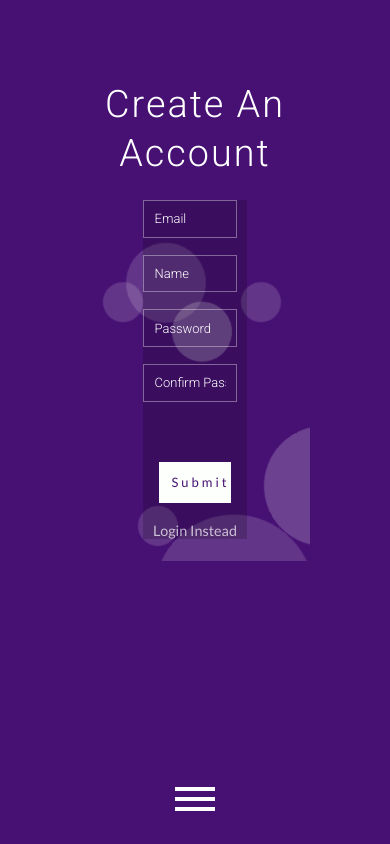
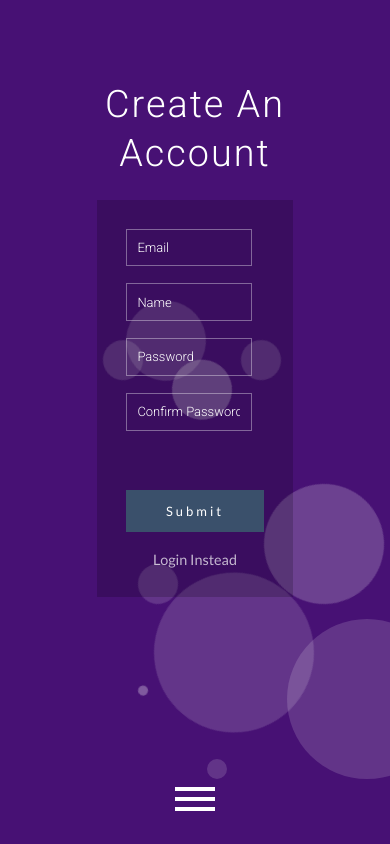
Before and after one commit to YahiaBakour/spoiled4you.io, a Flask app: page /signup in a window 390 px wide; the page is wider, and only the part inside the window is pictured. Run offline with Flask 2, Linux system fonts and the light colour scheme; some libraries are stand-ins or nearby versions; some web fonts are replaced.

Commit message:
responsive updates

```diff
--- a/static/css/bubbles.css
+++ b/static/css/bubbles.css
@@ -130,7 +130,7 @@ h1 {
 }
 
 .main-agileinfo {
-  width: 45%;
+  width: 100%;
   margin: 3em auto;
   background: rgba(0, 0, 0, 0.18);
   background-size: cover;
@@ -202,17 +202,16 @@ input.email, input.text.w3lpass {
 
 input[type="submit"] {
   font-size: .9em;
-  color: #471174;
-  background: #FDFFFC;
+  color: #fff;
+  background: #3A506B;
   outline: none;
-  border: 1px solid #FDFFFC;
+  border: 1px solid #3A506B;
   cursor: pointer;
   padding: 0.9em;
   -webkit-appearance: none;
   width: 100%;
   margin: 2em 0;
   letter-spacing: 4px;
-  width:70%;
 }
 
 input[type="submit"]:hover {
@@ -221,9 +220,7 @@ input[type="submit"]:hover {
   -o-transition: .5s all;
   -ms-transition: .5s all;
   transition: .5s all;
-  background: #471174;
-  color: #FDFFFC;
-
+  background: #A5AFBB;
 }
 
 .agileits-top p {
@@ -243,7 +240,7 @@ input[type="submit"]:hover {
 }
 
 .agileits-top p a:hover {
-  color: #FDFFFC;
+  color: #3A506B;
 }
 
 /*-- //main --*/
@@ -546,7 +543,7 @@ input.checkbox:checked:after {
   }
 
   .main-agileinfo {
-    width: 45%;
+    width: 100%;
   }
 }
 
@@ -580,7 +577,7 @@ input.checkbox:checked:after {
 
 @media(max-width:900px) {
   .main-agileinfo {
-    width: 45%;
+    width: 100%;
   }
 
   input[type="text"], input[type="email"], input[type="password"] {
@@ -627,7 +624,7 @@ input.checkbox:checked:after {
 
 @media(max-width:568px) {
   .main-agileinfo {
-    width: 45%;
+    width: 100%;
   }
 
   .colorlibcopy-agile p {
@@ -661,7 +658,7 @@ input.checkbox:checked:after {
   }
 
   .main-agileinfo {
-    width: 45%;
+    width: 85%;
     margin: 1.5em auto;
   }
 
@@ -694,7 +691,7 @@ input.checkbox:checked:after {
 
 @media(max-width:384px) {
   .main-agileinfo {
-    width: 45%;
+    width: 88%;
   }
 
   .colorlibcopy-agile p {
@@ -732,7 +729,7 @@ input.checkbox:checked:after {
   }
 
   .main-agileinfo {
-    width: 40%;
+    width: 92%;
     margin: 1em auto;
   }
 
--- a/templates/spoilers/build_a_spoiler.html
+++ b/templates/spoilers/build_a_spoiler.html
@@ -35,7 +35,7 @@
 
             {{ error }}</div>
         {% endif %}
-        <div class="main-agileinfo">
+        <div class="main-agileinfo" style="padding:2em;">
             <div class="agileits-top">
                 <form id="movieform" action="/scheduler-spoiler" method="post" style="text-align:center">
                     <p>Movie Name</p>
--- a/templates/spoilers/pick_a_movie.html
+++ b/templates/spoilers/pick_a_movie.html
@@ -53,7 +53,7 @@ $(document).ready(function(){
 
             {{ error }}</div>
         {% endif %}
-        <div class="main-agileinfo">
+        <div class="main-agileinfo" style="padding:2em;">
             <div class="agileits-top">
                 <form id="movieform" action="/build-spoiler" method="post" style="text-align:center">
                     {{ form.movie_name(class_="input", placeholder="Movie Name", id="movie_name")}}
--- a/templates/user_management/signup.html
+++ b/templates/user_management/signup.html
@@ -47,7 +47,7 @@
 
             {{ error }}</div>
         {% endif %}
-        <div class="main-agileinfo">
+        <div class="main-agileinfo" style="padding:2em;">
             <div class="agileits-top">
                 <form id="registerForm" action="/signup" method="post" style="text-align:center">
                     {{ form.email(class_="input", placeholder="Email", id="email")}}
@@ -66,6 +66,8 @@
                 </form>
             </div>
         </div>
+
+    </div>
     <ul class="colorlib-bubbles">
         <li></li>
         <li></li>
@@ -78,5 +80,15 @@
         <li></li>
         <li></li>
     </ul>
-    </div>
 {% endblock %}
+
+
+{% block style %}
+<style>
+html{
+    overflow:hidden;
+}
+
+</style>
+
+{% endblock %}
--- a/unit_tests.py
+++ b/unit_tests.py
@@ -78,7 +78,7 @@ class BasicTests(unittest.TestCase):
     def test_landing_page(self):            #Not Logged In, Should go straight to Login
         response = self.app.get('/', follow_redirects=True)
         self.assertEqual(response.status_code, 200)
-        self.assertIn(b'Made by Yahia Bakour',response.data)
+        self.assertIn(b'Made by',response.data)
 
     def test_login_page(self):           #Not Logged In, Should go straight to page
         response = self.app.get('/login', follow_redirects=True)
```
Also changed, not shown: templates/user_management/contact.html (+13 -2 lines), templates/user_management/forgot_password.html (+14 -2 lines), templates/user_management/login.html (+14 -2 lines), templates/user_management/reset_password.html (+15 -2 lines). Lines whose indentation alone changed are shown as unchanged.
